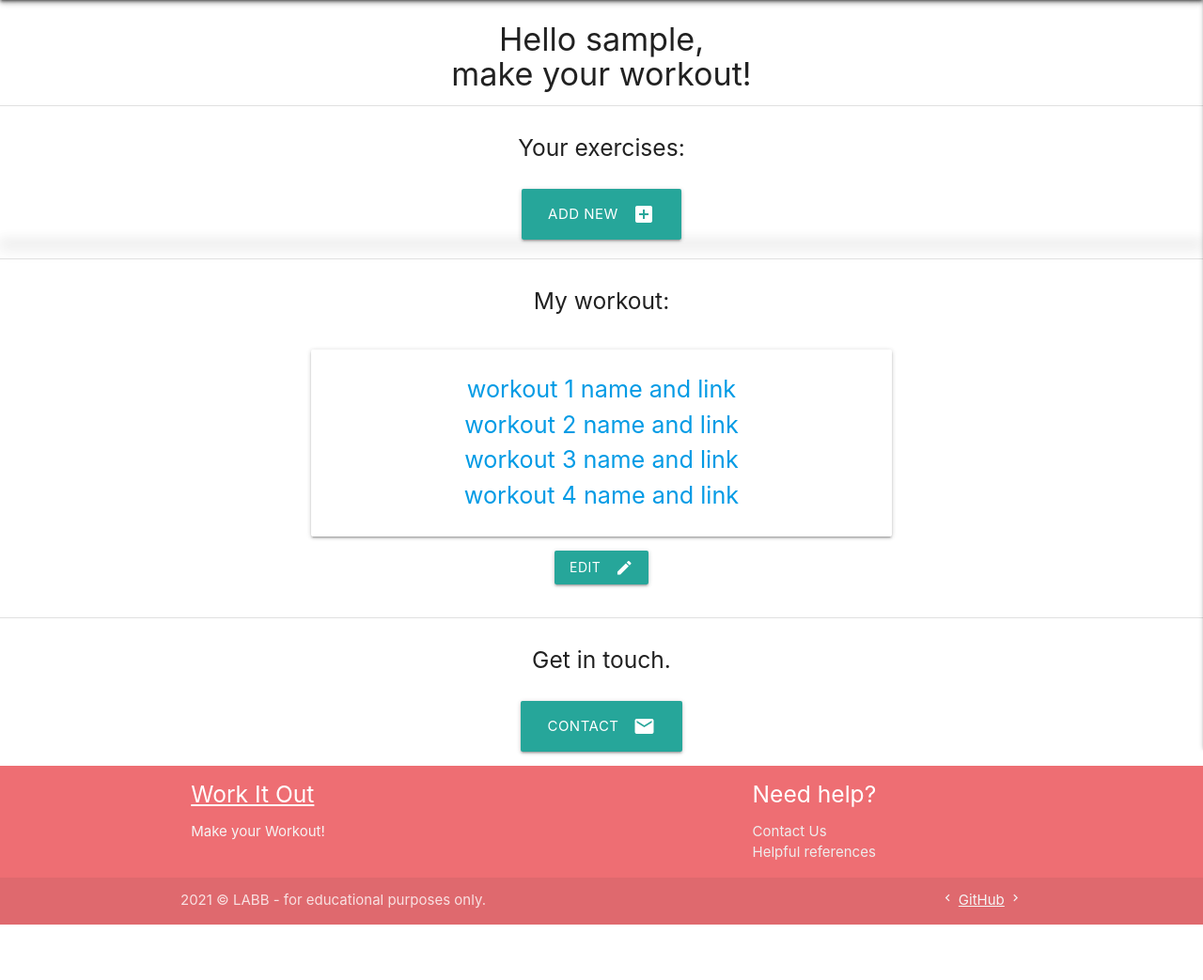
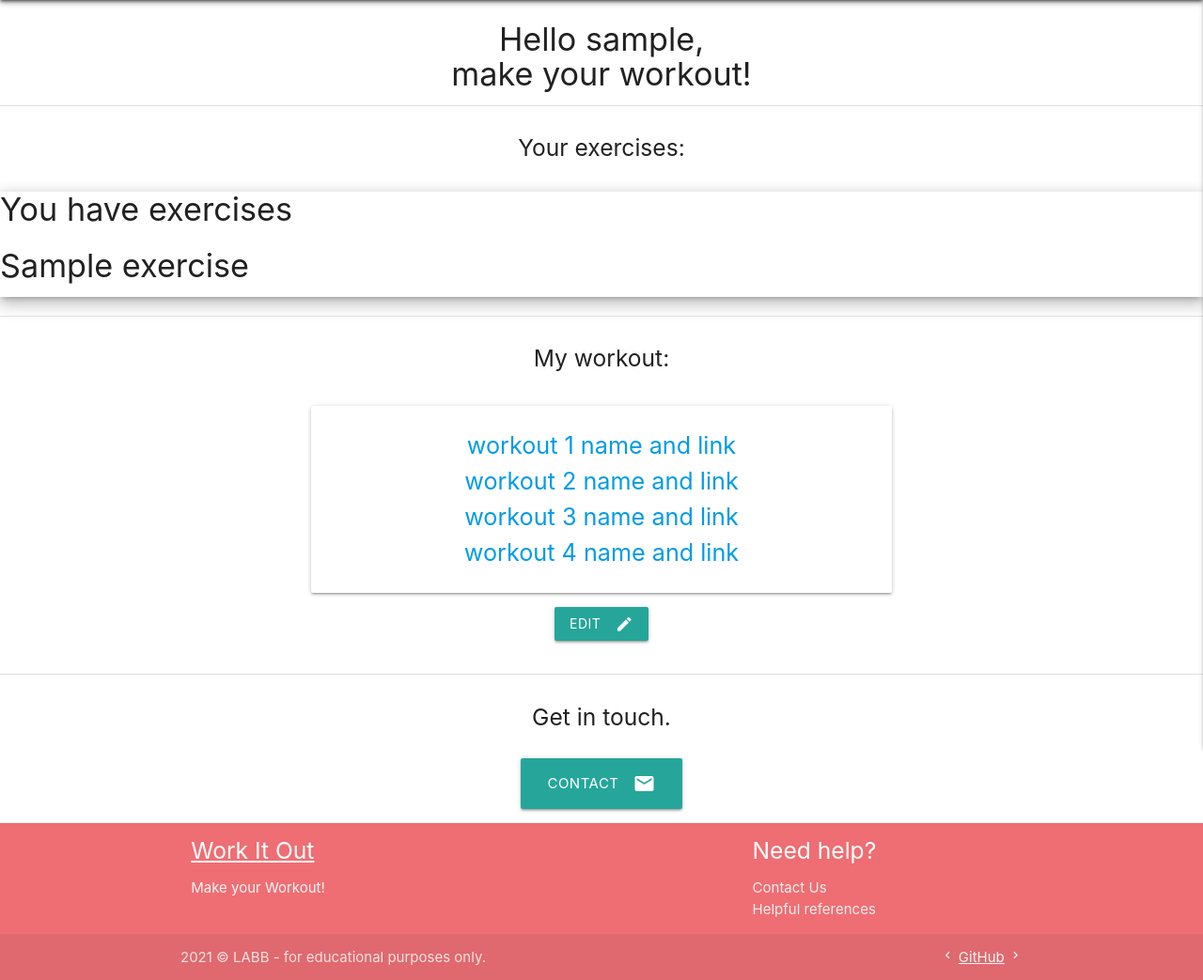
Before and after one commit to lornebb/Building-Block-Body, a Flask app: page /profile in a window 1280 px wide. Shown: the part 64-1107 px from the top of the page at 94% size. Before the commit the page ends 1048 px from the top, so only its background shows below. Run offline with Flask 2, Linux system fonts and the light colour scheme; the visitor is signed in with stand-in values (Sample User, id 1); a database or web service that is not in the repository returns one stand-in record (values such as "Sample title"); some libraries are stand-ins or nearby versions.

Commit message:
added add to workout function in app.py and applied url_for to FAB buttons, new code in exercise-user to only display user submitted data on profile page

```diff
--- a/app.py
+++ b/app.py
@@ -103,8 +103,8 @@ def profile():
         {"username": session["user"]})["username"]
 
     if session["user"]:
-        exercises = mongo.db.exercises.find()
-        return render_template("pages/profile.html", username=username, exercises=exercises)
+        userexercises = mongo.db.exercises.find({ "user": username })
+        return render_template("pages/profile.html", username=username, userexercises=userexercises)
 
     return redirect(url_for("login"))
 
@@ -121,7 +121,7 @@ def logout():
 
 
 @app.route("/add-exercise", methods=["GET", "POST"])
-def add_new():
+def add_new_exercise():
     '''
     Will render add new exercise page, and show form to create
     a new exercise and post that data to the database. Also shows
@@ -169,15 +169,6 @@ def edit_exercise(exercise_id):
     return render_template("pages/edit-exercise.html", exercise=exercise, category_name=category_name)
 
 
-@app.route("/contact")
-def contact():
-    '''
-    renders a contact page, then on submission send email to developer
-    via emailJS api
-    '''
-    return render_template("pages/contact.html")
-
-
 @app.route("/delete/<exercise_id>")
 def delete_exercise(exercise_id):
     '''
@@ -188,6 +179,28 @@ def delete_exercise(exercise_id):
     return redirect(url_for("profile"))
 
 
+@app.route("/workout_add/<exercise_id>")
+def add_to_workout(exercise_id):
+    '''
+    will add exercise to users workout list
+    by adding exercise _id to array in user in database
+    '''
+    user = mongo.db.users
+    current_exercise = user.find_one({ "user": session["user"].lower() })
+    mongo.db.users.update(current_exercise, { "$push": { "workout": ObjectId(exercise_id)}})
+    flash("Exercise added to your workout list.")
+    return redirect(url_for("profile"))
+
+
+@app.route("/contact")
+def contact():
+    '''
+    renders a contact page, then on submission send email to developer
+    via emailJS api
+    '''
+    return render_template("pages/contact.html")
+
+
 if __name__ == "__main__":
     app.run(host=os.environ.get("IP"),
             port=int(os.environ.get("PORT")),
--- a/static/js/script.js
+++ b/static/js/script.js
@@ -1,7 +1,5 @@
 $(document).ready(function () {
   $(".sidenav").sidenav({ edge: "right" });
-  $(".dropdown-trigger").dropdown({ hover: false });
-  $(".dropdown-trigger-main").dropdown();
   $(".parallax").parallax();
   $("#instruction").characterCounter();
   $("select").formSelect();
--- a/templates/components/exercises-all.html
+++ b/templates/components/exercises-all.html
@@ -15,7 +15,7 @@
                     <img src="{{ url_for('static', filename='images/body-target-imgs/abs.jpg') }}">
                 {% endif %}
                 <span class="card-title">{{ exercise.exercise_name }} - targets {{ exercise.body_target }}</span>
-                <a class="btn-floating halfway-fab waves-effect waves-light red"><i class="material-icons">add</i></a>
+                <a href="{{ url_for('add_to_workout', exercise_id=exercise._id) }}" class="btn-floating halfway-fab waves-effect waves-light red"><i class="material-icons">add</i></a>
             </div>
             <!-- exercise instruction -->
             <div class="card-content">
--- a/templates/components/exercises-user.html
+++ b/templates/components/exercises-user.html
@@ -1,42 +1,19 @@
-{% for userexercises in exercises %}
+{% if userexercises %}
 
-    {% if session.user == userexercises.user %}
+    {% for exercise in userexercises %}
+        <h4>You have exercises</h4>
+        <h4>{{ exercise.exercise_name }}</h4>
+    {% endfor %}
 
-    <div class="col s12 m6">
-        <div class="card">
-            <!-- cycle through images for correct  -->
-            <div class="card-image">
-                {% if userexercises.body_target|lower == "upper body" %}
-                    <img src="{{ url_for('static', filename='images/body-target-imgs/upperbody.jpg') }}" >
-                {% elif userexercises.body_target|lower == "lower body" %}
-                    <img src="{{ url_for('static', filename='images/body-target-imgs/lower-body.jpg') }}">
-                {% elif userexercises.body_target|lower == "back body" %}
-                    <img src="{{ url_for('static', filename='images/body-target-imgs/back-body.jpg') }}">
-                {% elif userexercises.body_target|lower == "abdominals" %}
-                    <img src="{{ url_for('static', filename='images/body-target-imgs/abs.jpg') }}">
-                {% endif %}
-                <span class="card-title">{{ userexercises.exercise_name }} - targets {{ userexercises.body_target }}</span>
-                <a class="btn-floating halfway-fab waves-effect waves-light red"><i class="material-icons">add</i></a>
-            </div>
-            <!-- exercise instruction -->
-            <div class="card-content">
-                <p>{{ userexercises.instruction }}</p>
-            </div>
-            <!-- difficulty and est time boxes -->
-            <div class="card-action center-align">
-                <div class="row center-align">
-                    <div class="waves-effect waves-light btn-small s12"><i class="material-icons left">priority_high</i>{{ userexercises.difficulty }} difficulty</div>
-                    <div class="waves-effect waves-light btn-small s12"><i class="material-icons left">hourglass_top</i>{{ userexercises.est_time }} mins</div>
-                </div>
-                <!-- if user logged in, can edit and delete -->
-                {% if session.user|lower == userexercises.user|lower %}
-                    <a href="{{ url_for('edit_exercise', exercise_id=userexercises._id) }}" class="btn-small">Edit</a>
-                    <a href="{{ url_for('delete_exercise', exercise_id=userexercises._id) }}" class="btn-small red">Delete</a>
-                {% endif %}
-            </div>
+{% else %}
+
+    <div class="section">
+        <div class="center-align">
+            <h4>You haven't made any exercises, <br> get started by making one, <br> or viewing the entire <a href="{{ url_for('home') }}">Home</a></h4>
+        </div>
+        <div class="center-align">
+            <a class="waves-effect waves-light btn-large" href="{{ url_for('add_new_exercise') }}"><i class="material-icons right">add_box</i>Add New Exercise</a>
         </div>
     </div>
 
-    {% endif %}
-
-{% endfor %}
+{% endif %}
--- a/templates/pages/add-exercise.html
+++ b/templates/pages/add-exercise.html
@@ -4,7 +4,7 @@
 <div class="center-align"><h4>Hello {{ username }}, <br> make a new exercise here.</h4></div>
 
 <section class="section card">
-    <form method="POST" action="{{ url_for('add_new') }}">
+    <form method="POST" action="{{ url_for('add_new_exercise') }}">
         <!-- body_target selection -->
         <div class="row">
             <div class="input-field col s12 m6 offset-m3">
--- a/templates/pages/profile.html
+++ b/templates/pages/profile.html
@@ -9,10 +9,6 @@
     <!-- user exercises -->
     <div class="row">
         <div class="center-align"><h5>Your exercises:</h5></div>
-    </div>
-    <!-- add new exercise -->
-    <div class="center-align">
-        <a class="waves-effect waves-light btn-large" href="{{ url_for('add_new') }}"><i class="material-icons right">add_box</i>Add New</a>
     </div>
     <!-- all exercises -->
     <div class="row z-depth-3">
```
